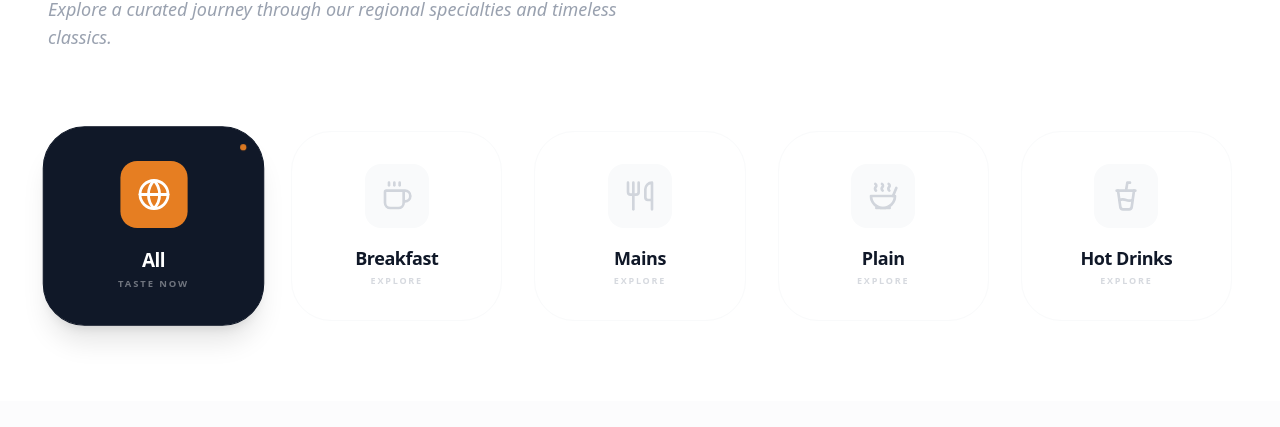
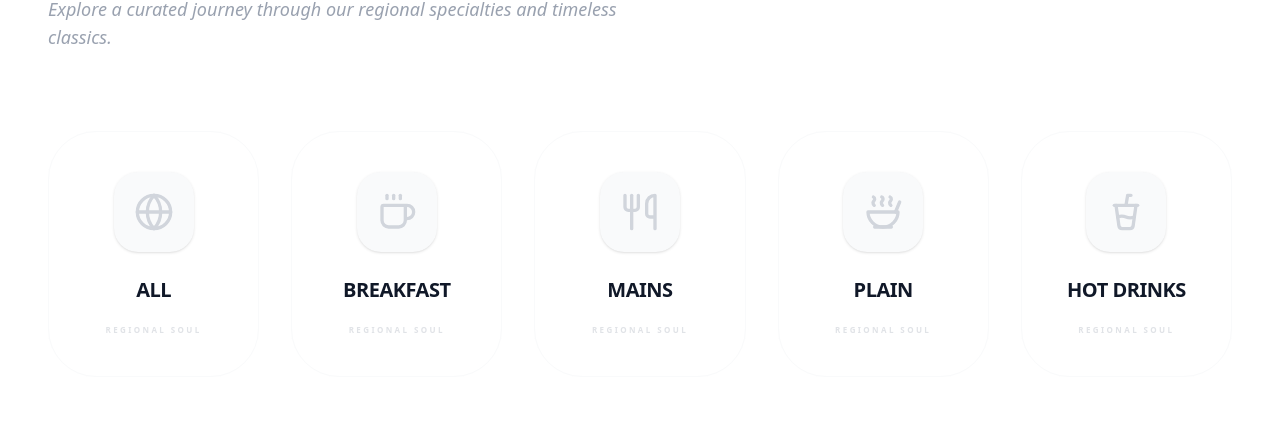
Before and after one commit to Plahtnaum/Savan, a Next.js app: page / in a window 1280 px wide. Shown: the part 1018-1445 px from the top of the page. Built offline with nearby package versions, Linux system fonts and the light colour scheme.

Commit message:
fix: support page layout clipping and transform category cards into navigation portals

```diff
--- a/src/app/page.tsx
+++ b/src/app/page.tsx
@@ -137,38 +137,30 @@ export default function HomePage() {
 
           <div className="grid grid-cols-2 sm:grid-cols-3 lg:grid-cols-5 gap-6 md:gap-8">
             {CATEGORIES.map((cat) => {
-              const isActive = activeCategory === cat.type
               const Icon = cat.icon
               return (
-                <button
+                <Link
                   key={cat.name}
-                  onClick={() => setActiveCategory(cat.type)}
-                  className={cn(
-                    "relative flex flex-col items-center justify-center gap-4 p-6 md:p-8 rounded-[2.5rem] transition-all duration-500 overflow-hidden group border",
-                    isActive
-                      ? "bg-gray-900 text-white shadow-xl scale-105 border-gray-900"
-                      : "bg-white border-gray-50 text-gray-400 hover:border-gray-200 hover:shadow-lg"
-                  )}
+                  href={cat.type === 'All' ? '/menu' : `/menu?category=${encodeURIComponent(cat.type)}`}
+                  className="relative flex flex-col items-center justify-center gap-6 p-8 md:p-10 rounded-[3rem] bg-white border border-gray-50 text-gray-400 hover:border-[#E67E22]/30 hover:shadow-2xl hover:shadow-[#E67E22]/5 transition-all duration-500 overflow-hidden group active:scale-[0.98]"
                 >
-                  <div className={cn(
-                    "w-14 h-14 md:w-16 md:h-16 rounded-2xl flex items-center justify-center transition-all duration-500",
-                    isActive ? "bg-[#E67E22] text-white" : "bg-gray-50 text-gray-300 group-hover:bg-[#E67E22]/10 group-hover:text-[#E67E22]"
-                  )}>
-                    <Icon className="w-7 h-7 md:w-8 md:h-8" />
+                  <div className="w-16 h-16 md:w-20 md:h-20 rounded-3xl bg-gray-50 text-gray-300 group-hover:bg-[#E67E22] group-hover:text-white transition-all duration-500 flex items-center justify-center shadow-sm group-hover:shadow-xl group-hover:shadow-[#E67E22]/20 group-hover:-translate-y-2">
+                    <Icon className="w-8 h-8 md:w-10 md:h-10" />
                   </div>
                   <div className="text-center">
-                    <h3 className={cn(
-                      "font-black text-base md:text-lg mb-0.5 tracking-tight",
-                      isActive ? "text-white" : "text-gray-900"
-                    )}>{cat.name}</h3>
-                    <p className="text-[8px] md:text-[9px] font-black uppercase tracking-[0.2em] opacity-40">
-                      {isActive ? 'Taste Now' : 'Explore'}
+                    <h3 className="font-black text-lg md:text-xl mb-1.5 tracking-tight text-gray-900 group-hover:text-[#E67E22] transition-colors uppercase">{cat.name}</h3>
+                    <div className="flex items-center justify-center gap-2 opacity-0 group-hover:opacity-100 transition-all duration-500 transform translate-y-2 group-hover:translate-y-0">
+                      <span className="text-[9px] font-black uppercase tracking-[0.2em] text-[#E67E22]">Explore Menu</span>
+                      <ArrowRight className="w-3 h-3 text-[#E67E22]" />
+                    </div>
+                    <p className="text-[8px] font-black uppercase tracking-[0.3em] opacity-30 group-hover:hidden transition-all">
+                      Regional Soul
                     </p>
                   </div>
-                  {isActive && (
-                    <div className="absolute top-4 right-4 w-1.5 h-1.5 rounded-full bg-[#E67E22] animate-pulse" />
-                  )}
-                </button>
+
+                  {/* Decorative Gradient Overlay */}
+                  <div className="absolute inset-0 bg-gradient-to-br from-[#E67E22]/0 via-transparent to-[#E67E22]/0 group-hover:from-[#E67E22]/[0.02] group-hover:to-transparent pointer-events-none transition-all duration-700"></div>
+                </Link>
               )
             })}
           </div>
--- a/src/app/support/page.tsx
+++ b/src/app/support/page.tsx
@@ -31,7 +31,7 @@ export default function SupportPage() {
         <div className="min-h-screen bg-white">
             <Header />
 
-            <main className="container max-w-[1440px] px-6 lg:px-12 py-16">
+            <main className="container max-w-7xl px-6 lg:px-12 py-16">
                 {/* Hero Header */}
                 <div className="mb-24 text-center">
                     <div className="w-20 h-20 bg-gray-900 rounded-3xl flex items-center justify-center text-[#E67E22] mx-auto mb-10 shadow-xl shadow-gray-200">
@@ -41,12 +41,12 @@ export default function SupportPage() {
                         How can we <br />
                         <span className="text-[#E67E22]">assist you?</span>
                     </h1>
-                    <p className="text-xl text-gray-400 font-medium max-w-2xl mx-auto leading-relaxed">
-                        Our dedicated concierge team is standing by to ensure your experience with Savan is nothing short of perfect.
+                    <p className="text-xl text-gray-400 font-medium max-w-2xl mx-auto leading-relaxed italic">
+                        Our dedicated team is standing by to ensure your experience with Savan is nothing short of perfect.
                     </p>
                 </div>
 
-                <div className="grid lg:grid-cols-12 gap-16 lg:gap-32">
+                <div className="grid lg:grid-cols-12 gap-12 lg:gap-20">
                     {/* FAQ Section */}
                     <div className="lg:col-span-7">
                         <h2 className="text-3xl font-black text-gray-900 tracking-tighter mb-12">Common Inquiries</h2>
```
